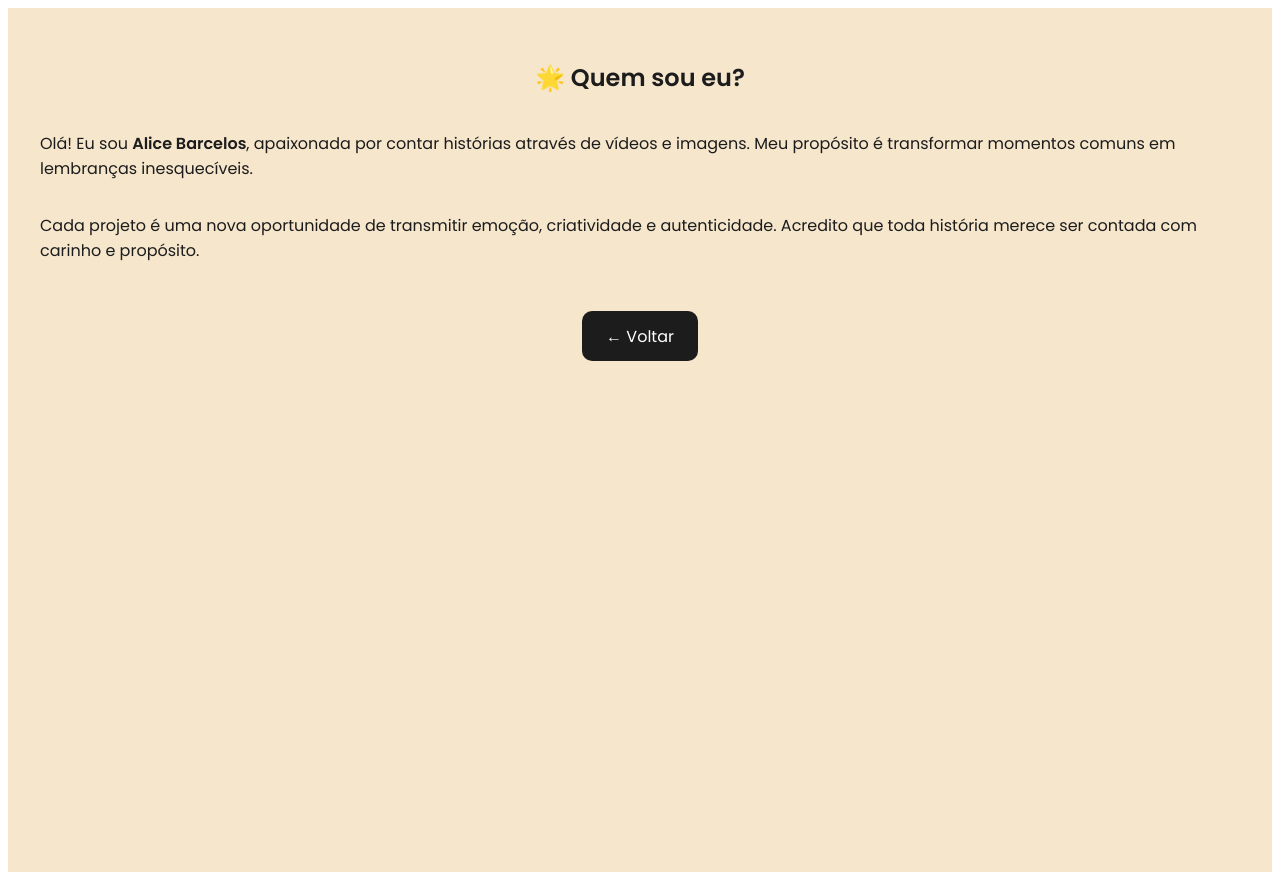
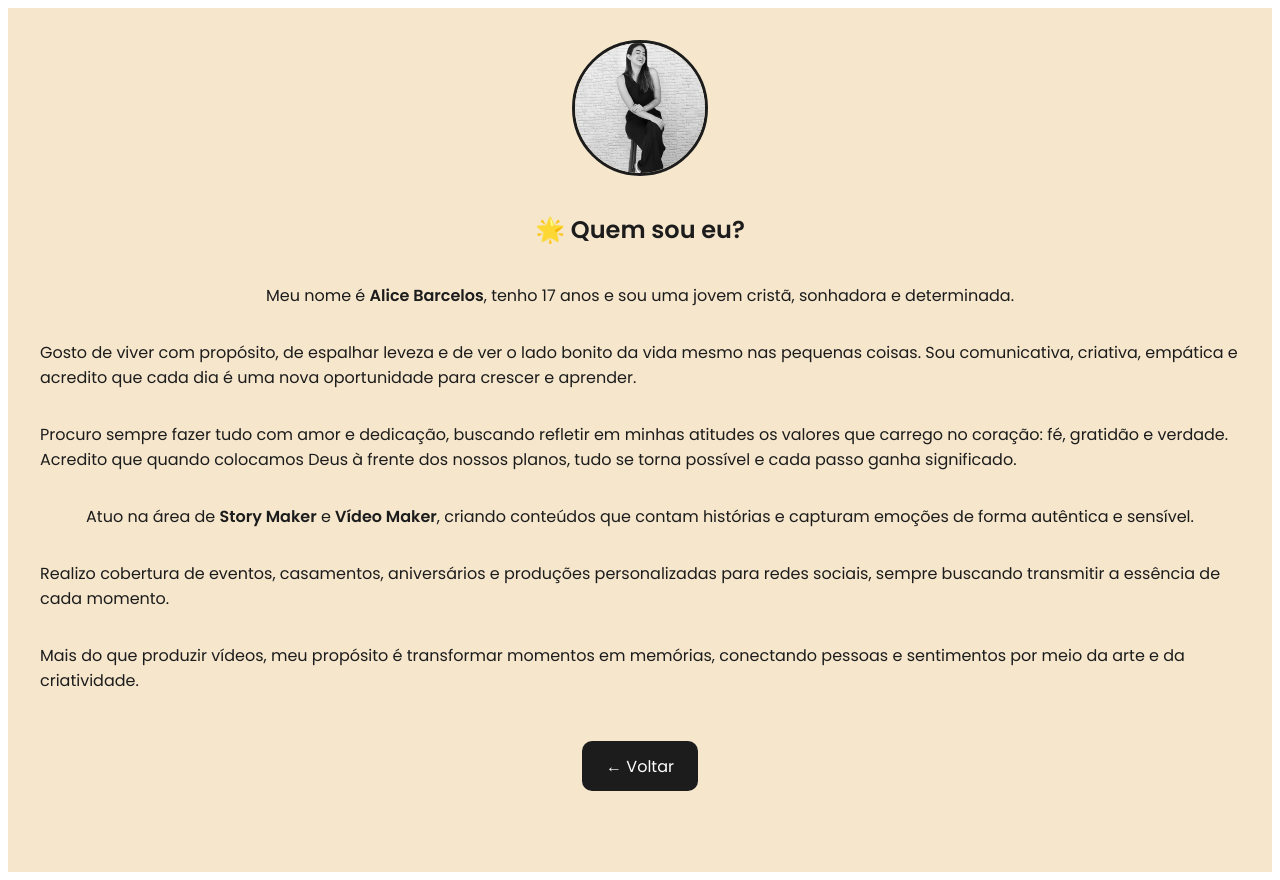
Before and after one commit to KevynSantos/bliss-momentos, a React (Create React App) app: page /quem-sou-eu in a window 1280 px wide. Built offline with nearby package versions, Linux system fonts and the light colour scheme.

Commit message:
Adicionando biografia quem sou eu e foto do sobre

```diff
--- a/src/pages/QuemSouEu.js
+++ b/src/pages/QuemSouEu.js
@@ -5,14 +5,30 @@ import './Portfolio.css';
 function QuemSouEu() {
   return (
     <div className="portfolio-page">
+      <img src="/alice-about.jpeg" alt="Alice Barcelos" className="profile-image" />
       <h2>🌟 Quem sou eu?</h2>
       <p>
-        Olá! Eu sou <strong>Alice Barcelos</strong>, apaixonada por contar histórias através de vídeos e imagens.
-        Meu propósito é transformar momentos comuns em lembranças inesquecíveis.
+        Meu nome é <strong>Alice Barcelos</strong>, tenho 17 anos e sou uma jovem cristã, sonhadora e determinada.
       </p>
       <p>
-        Cada projeto é uma nova oportunidade de transmitir emoção, criatividade e autenticidade.
-        Acredito que toda história merece ser contada com carinho e propósito.
+        Gosto de viver com propósito, de espalhar leveza e de ver o lado bonito da vida mesmo nas pequenas coisas.
+        Sou comunicativa, criativa, empática e acredito que cada dia é uma nova oportunidade para crescer e aprender.
+      </p>
+      <p>
+        Procuro sempre fazer tudo com amor e dedicação, buscando refletir em minhas atitudes os valores que carrego no coração:
+        fé, gratidão e verdade. Acredito que quando colocamos Deus à frente dos nossos planos, tudo se torna possível e cada passo ganha significado.
+      </p>
+      <p>
+        Atuo na área de <strong>Story Maker</strong> e <strong>Vídeo Maker</strong>, criando conteúdos que contam histórias
+        e capturam emoções de forma autêntica e sensível.
+      </p>
+      <p>
+        Realizo cobertura de eventos, casamentos, aniversários e produções personalizadas para redes sociais, sempre buscando
+        transmitir a essência de cada momento.
+      </p>
+      <p>
+        Mais do que produzir vídeos, meu propósito é transformar momentos em memórias, conectando pessoas e sentimentos
+        por meio da arte e da criatividade.
       </p>
 
       <Link to="/portfolio" className="back-button">
```
Also changed, not shown: public/alice-about.jpeg (added).
